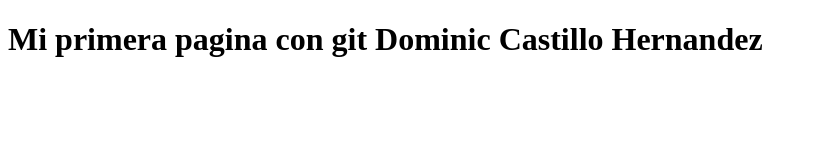
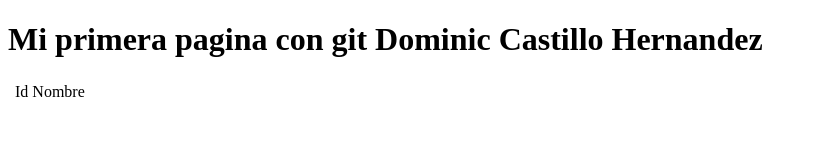
Before and after one commit to Dominic1218/4SIS1B2024SIAppatPmatNombre, a plain HTML site: page index.html in a window 1280 px wide. Shown: the whole page, without its empty margins (0-817 px from the left). Drawn offline with Linux system fonts and the light colour scheme.

Commit message:
ahora si

```diff
--- a/index.html
+++ b/index.html
@@ -7,5 +7,13 @@
 </head>
 <body>
     <h1> Mi primera pagina con git Dominic Castillo Hernandez </h1>
+    <div class="main-container" >
+        <table class="table" >
+            <th>
+                <td>Id</td>
+                <td>Nombre</td>
+            </th>
+        </table>
+    </div>
 </body>
 </html>
```
